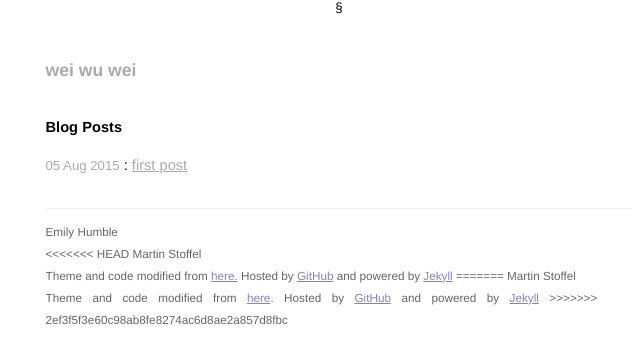
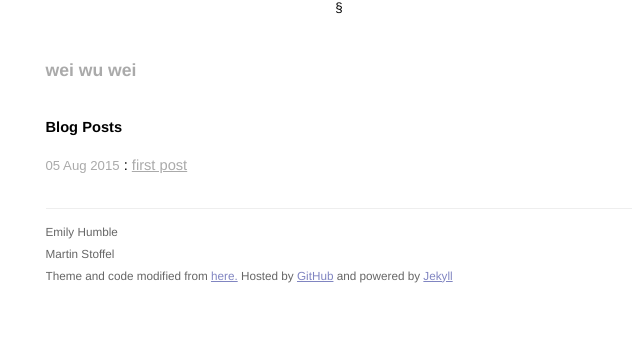
Before and after one commit to mastoffel/oldblog, a Jekyll site: the page built from index.html, in a window 1280 px wide. Shown: the top 363 px of the page, without its empty margins (301-941 px from the left). Built offline with Jekyll 4.4.1, drawn with Linux system fonts in a browser that asks for light colours.

Commit message:
modified default

```diff
--- a/_layouts/default.html
+++ b/_layouts/default.html
@@ -34,13 +34,8 @@ var WRInitTime=(new Date()).getTime();
     <div class="contact">
       <p>
         Emily Humble<br />
-<<<<<<< HEAD
 		Martin Stoffel<br />
         Theme and code modified from <a href="https://github.com/mojombo/tpw">here.</a> Hosted by <a href="https://github.com/mastoffel/mastoffel.github.io">GitHub</a> and powered by <a href="https://github.com/jekyll/jekyll">Jekyll</a>
-=======
-        Martin Stoffel<br />
-        Theme and code modified from <a href="https://github.com/mojombo/tpw">here</a>. Hosted by <a href="https://github.com/mastoffel/mastoffel.github.io">GitHub</a> and powered by <a href="https://github.com/jekyll/jekyll">Jekyll</a>
->>>>>>> 2ef3f5f3e60c98ab8fe8274ac6d8ae2a857d8fbc
       </p>
     </div>
   </div>
```
